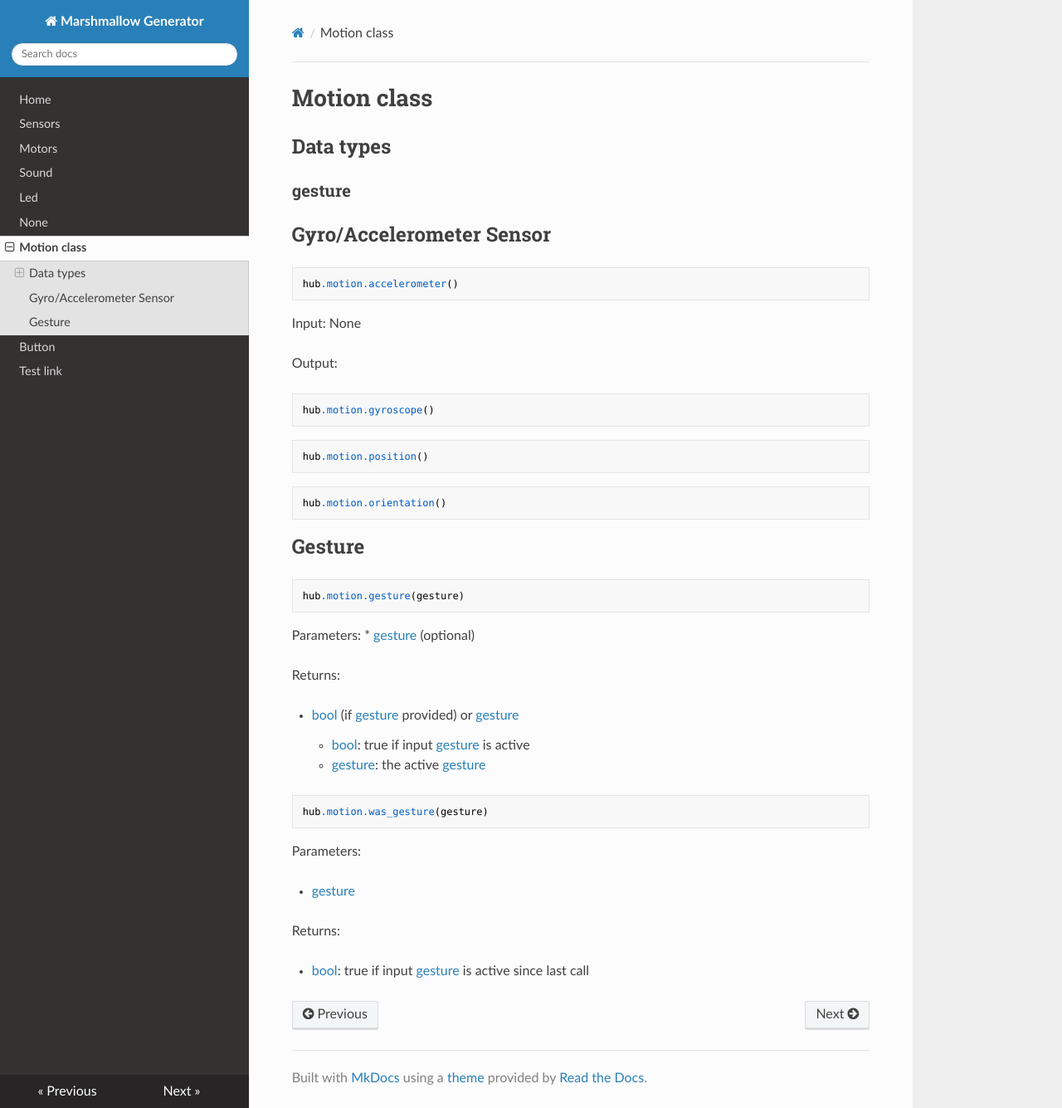
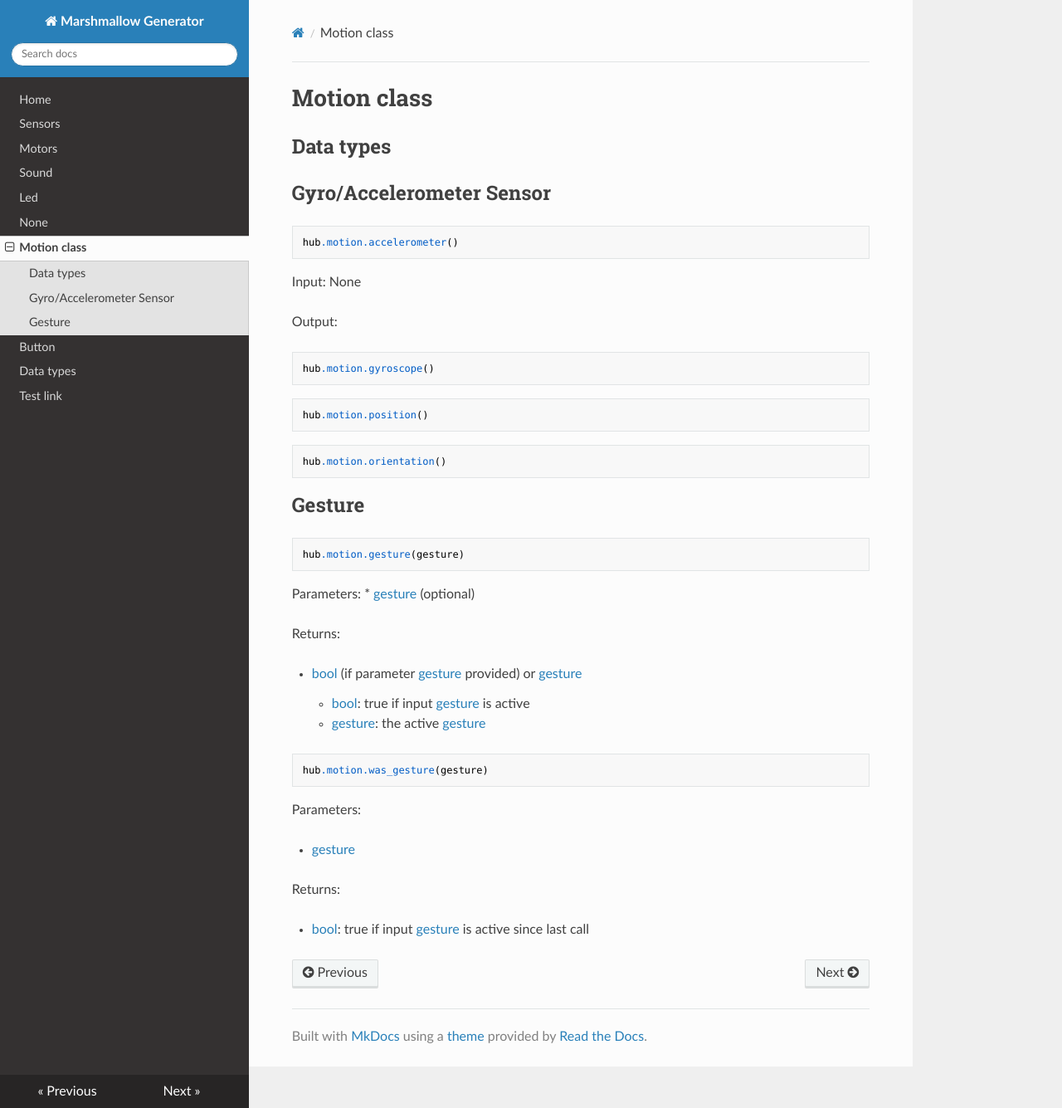
Before and after one commit to NStrijbosch/hub-module-notes, an MkDocs documentation site: the page built from docs/motion.md, in a window 1280 px wide and 1335 px high. Shown: the whole window at 83% size. Built offline with MkDocs 1.6.1, drawn with Linux system fonts in a browser that asks for light colours; nearby versions of some CDN libraries.

Commit message:
added data types

````diff
--- a/docs/motion.md
+++ b/docs/motion.md
@@ -3,7 +3,6 @@
 
 ## Data types
 
-### gesture
 
 ## Gyro/Accelerometer Sensor
 
@@ -31,23 +30,23 @@
 hub.motion.gesture(gesture)
 ```
 Parameters:
-* [gesture](gesture) (optional)
+* [gesture](data_types.md#gesture) (optional)
 
 
 Returns:
 
-* [bool](bool) (if [gesture](gesture) provided) or [gesture](gesture)
-    * [bool](bool): true if input [gesture](gesture) is active
-    * [gesture](gesture): the active  [gesture](gesture)
+* [bool](bool) (if parameter [gesture](data_types.md#gesture) provided) or [gesture](data_types.md#gesture)
+    * [bool](bool): true if input [gesture](data_types.md#gesture) is active
+    * [gesture](data_types.md#gesture): the active  [gesture](data_types.md#gesture)
 
 ```
 hub.motion.was_gesture(gesture)
 ```
 Parameters:
 
-* [gesture](gesture)
+* [gesture](data_types.md#gesture)
 
 
 Returns:
 
-* [bool](bool): true if input [gesture](gesture) is active since last call
+* [bool](bool): true if input [gesture](data_types.md#gesture) is active since last call
--- a/mkdocs.yml
+++ b/mkdocs.yml
@@ -8,5 +8,6 @@
     - 'image.md'
     - 'motion.md'
     - 'button.md'
+    - 'data_types.md'
     - 'test_link.md'
 theme: readthedocs
````
Also changed, not shown: docs/data_types.md (added, +1 -0 lines).
